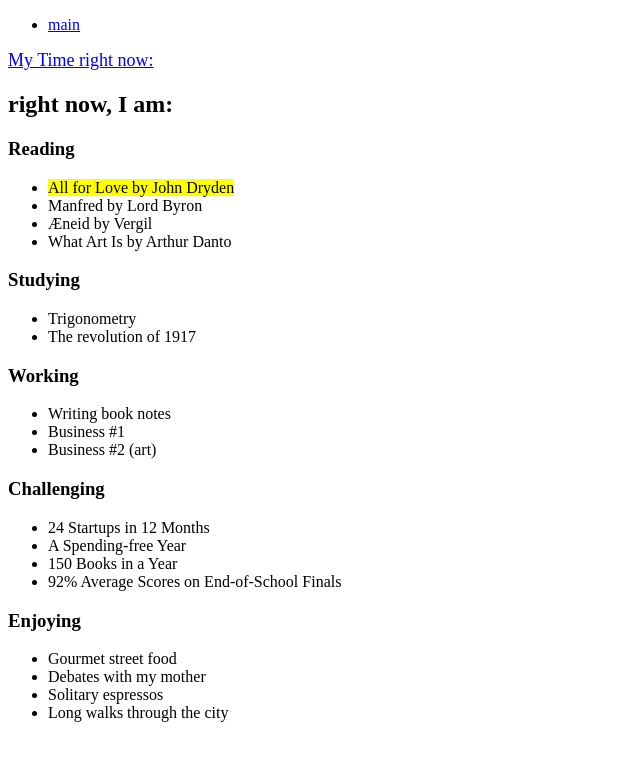
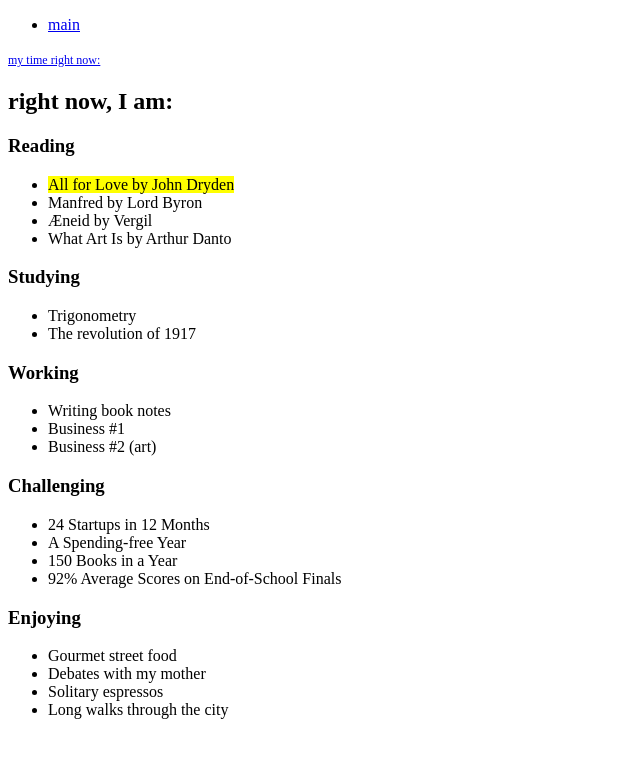
Before and after one commit to egor6417/blog, a plain HTML site: page now.html in a window 1280 px wide. Shown: the whole page, without its empty margins (0-640 px from the left). Drawn offline with Linux system fonts and the light colour scheme; a script that the page names is missing.

Commit message:
font css

```diff
--- a/now.html
+++ b/now.html
@@ -13,7 +13,7 @@
 </head>
 
 <body>
-<a href="https://time.is/Moscow" id="time_is_link" rel="nofollow" style="font-size:18px">My Time right now:</a>
+<a href="https://time.is/Moscow" id="time_is_link" rel="nofollow" style="font-size:12px">my time right now:</a>
 <span id="Moscow_z71d" style="font-size:12px"></span>
 <script src="//widget.time.is/t.js"></script>
 <script>
```
